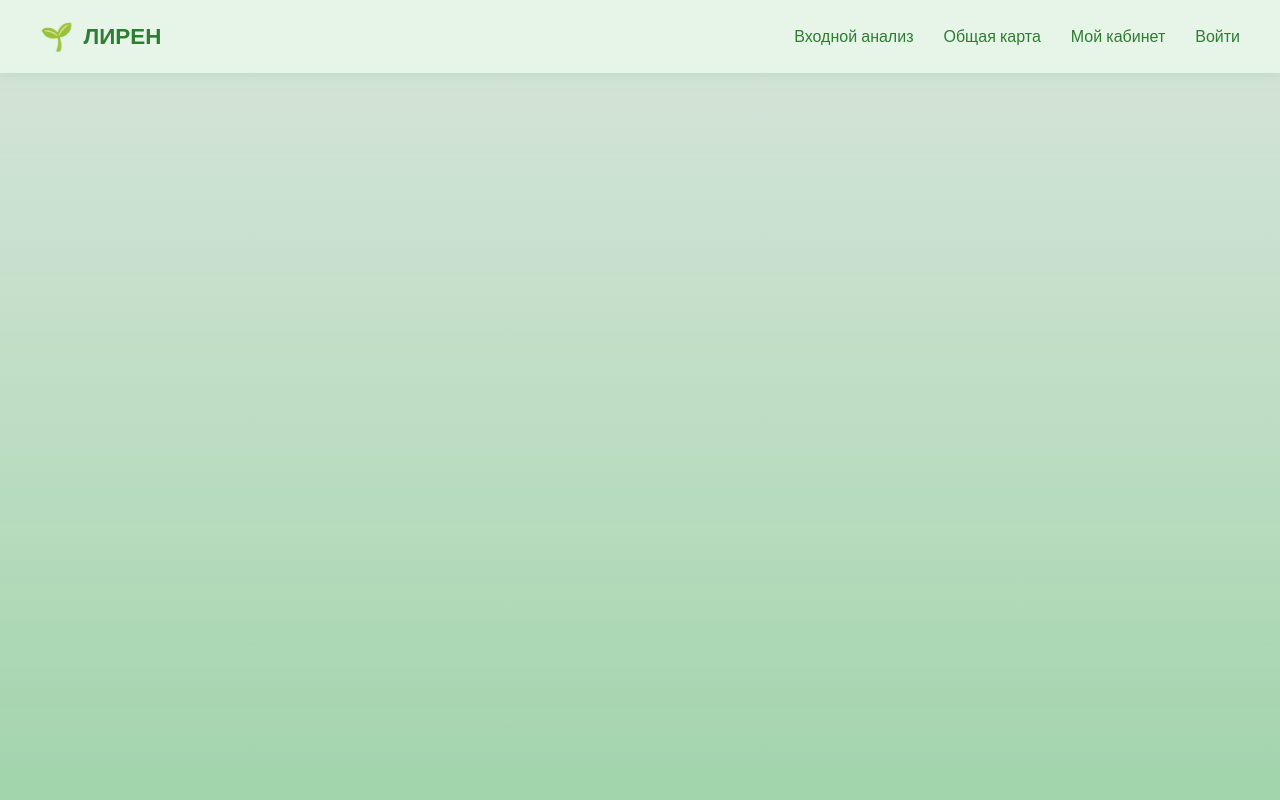
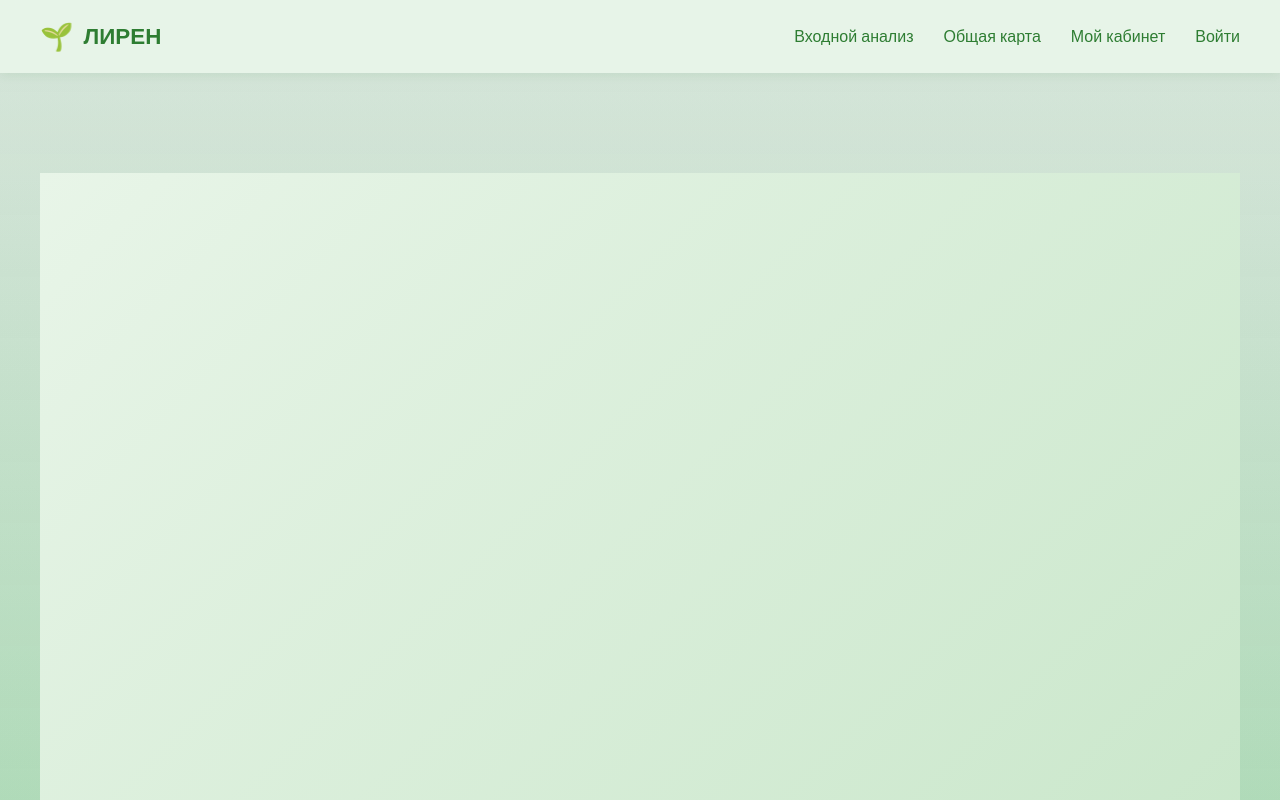
Before and after one commit to shaikhutdinova06-gif/lirenn, a plain HTML site: page frontend/index.html in a window 1280 px wide. Both pictures are taken after a click on the link "Входной анализ". Shown: the top 800 px of the page. Drawn offline with nearby package versions, Linux system fonts and the light colour scheme; files that its build step writes are made by us from their sources; no server answers; files whose address does not match are found by name.

Commit message:
fix: add proper CSS styles for section display
- Add .section CSS class with proper display and sizing
- Add specific styling for #analysis section with green gradient
- Ensure sections are properly hidden/shown
- Fix analysis section visibility issue

```diff
--- a/frontend/style.css
+++ b/frontend/style.css
@@ -217,8 +217,19 @@ body::before {
     font-family: 'Poppins', sans-serif;
     font-weight: 600;
     font-size: 36px;
+    margin-bottom: 20px;
     color: #2E7D32;
-    margin-bottom: 20px;
+}
+
+.section {
+    display: none;
+    width: 100%;
+    min-height: 100vh;
+    background: linear-gradient(135deg, #f5f7fa 0%, #c3cfe2 100%);
+}
+
+.section#analysis {
+    background: linear-gradient(135deg, #e8f5e8 0%, #c8e6c9 100%);
 }
 
 .features-grid {
```
